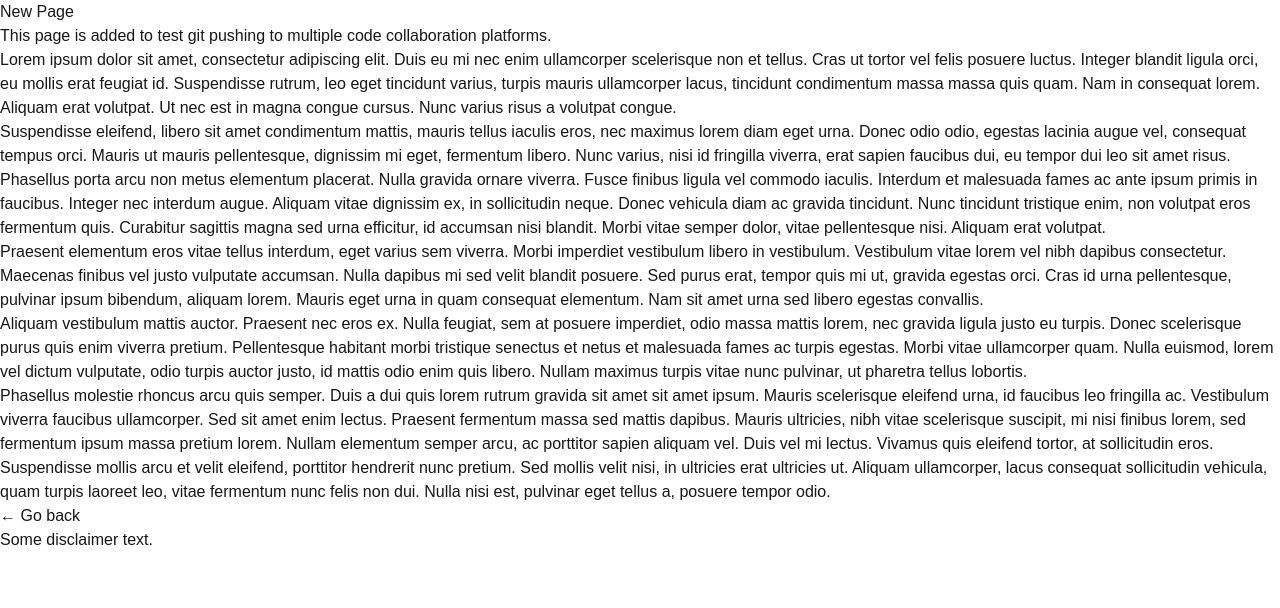
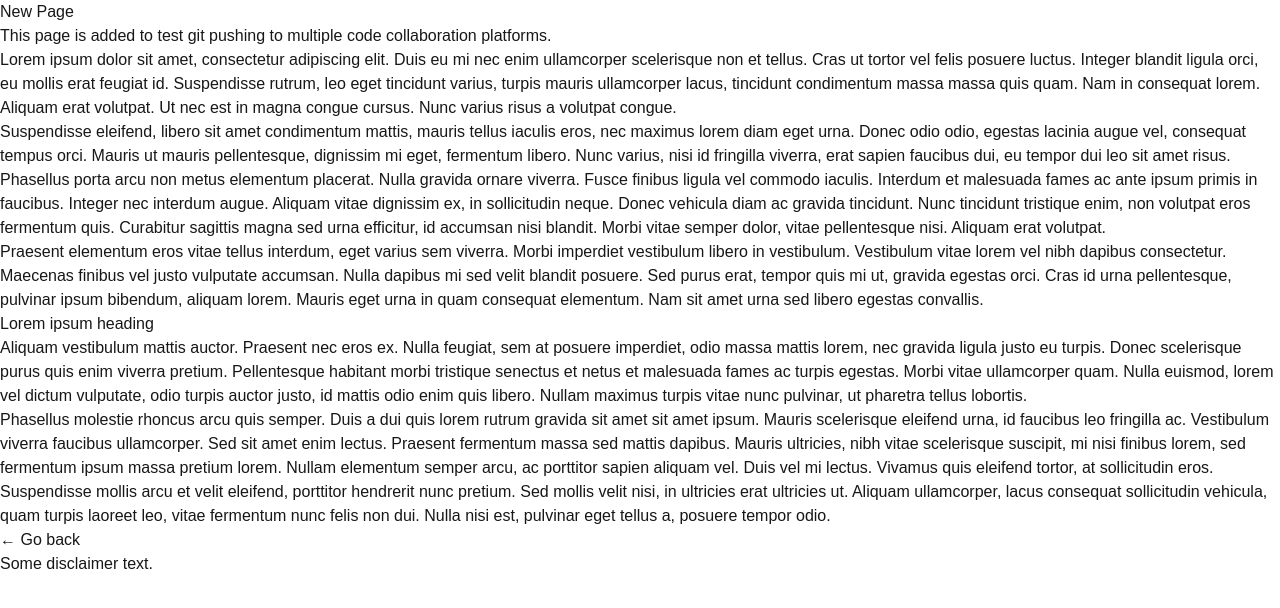
Before and after one commit to EnzoYD/codere, a Next.js app: page /newpage in a window 1280 px wide. Shown: the top 608 px of the page. Built offline with nearby package versions, Linux system fonts and the light colour scheme.

Commit message:
Update src/app/newpage/page.tsx

```diff
--- a/src/app/newpage/page.tsx
+++ b/src/app/newpage/page.tsx
@@ -43,6 +43,7 @@ export default function Page() {
           in quam consequat elementum. Nam sit amet urna sed libero egestas
           convallis.
         </p>
+        <h2>Lorem ipsum heading</h2>
         <p>
           Aliquam vestibulum mattis auctor. Praesent nec eros ex. Nulla feugiat,
           sem at posuere imperdiet, odio massa mattis lorem, nec gravida ligula
```
